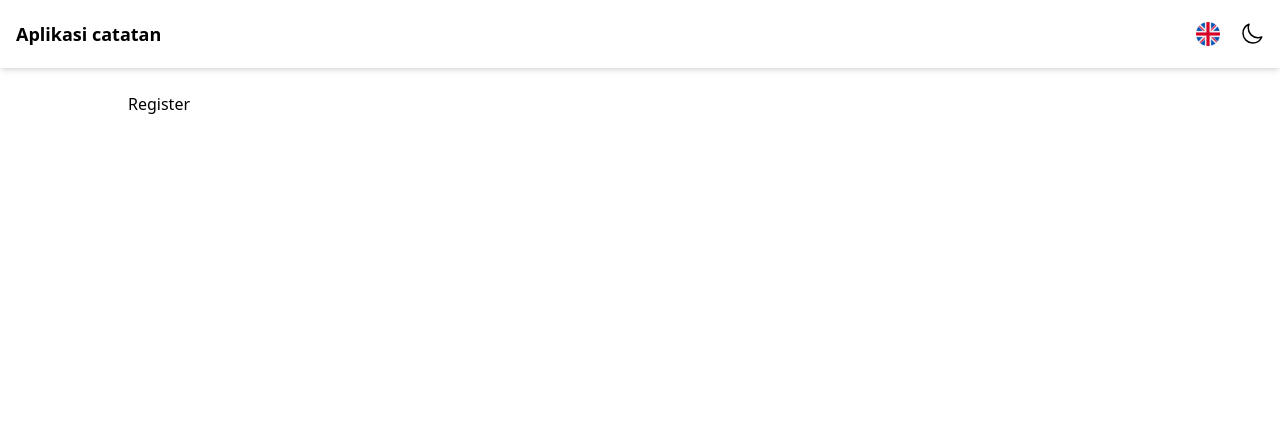
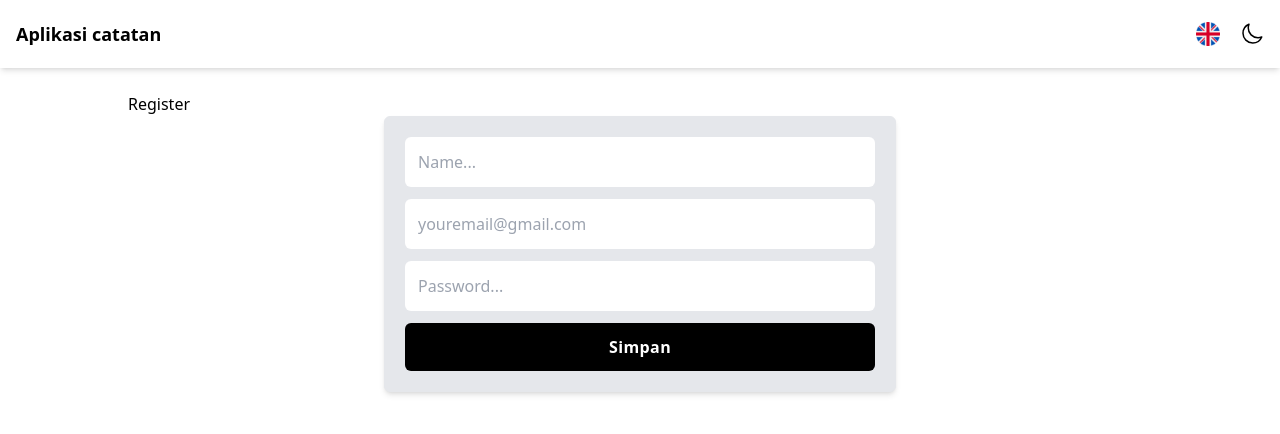
Before and after one commit to Maulidin-Ilham/dicoding-notes-v2, a React (Vite) app: page /register in a window 1280 px wide. Shown: the top 434 px of the page. Built offline with nearby package versions, Linux system fonts and the light colour scheme.

Commit message:
feat: Fetching register

```diff
--- a/src/App.jsx
+++ b/src/App.jsx
@@ -12,6 +12,7 @@ import Register from "./pages/Register";
 
 const App = () => {
   const [notes, setNotes] = useState(data);
+  const [userAuthenticated, setUserAuthenticated] = useState(false);
 
   const archivedNotes = notes.filter((note) => note.archived === true);
 
--- /dev/null
+++ b/src/hooks/useInput.jsx
@@ -0,0 +1,13 @@
+import { useState } from "react";
+
+const useInput = (defaultValue) => {
+  const [value, setValue] = useState(defaultValue);
+
+  const onValueChangeHandler = (event) => {
+    setValue(event.target.value);
+  };
+
+  return [value, onValueChangeHandler];
+};
+
+export default useInput;
--- /dev/null
+++ b/src/hooks/useLogin.jsx
@@ -0,0 +1,48 @@
+import { useEffect } from "react";
+
+const useLogin = () => {
+  const BASE_URL = "https://notes-api.dicoding.dev/v1";
+
+  const login = async ({ email, password }) => {
+    try {
+      const res = await fetch(`${BASE_URL}/login`, {
+        method: "POST",
+        headers: {
+          "Content-Type": "application/json",
+        },
+        body: JSON.stringify({ email, password }),
+      });
+      const responseJson = await res.json();
+      if (responseJson.status !== "success") {
+        alert(responseJson.message);
+        return { error: true, data: null };
+      }
+
+      return { error: false, data: responseJson.data };
+    } catch (error) {
+      console.log("login error");
+    }
+  };
+
+  useEffect(() => {
+    const initialLogin = async () => {
+      const { error, data } = await login({
+        email: "example@example.com",
+        password: "password123",
+      });
+      if (error) {
+        console.error("Login failed:", error);
+        // Handle login failure
+      } else {
+        console.log("Login successful:", data);
+        // Handle successful login
+      }
+    };
+
+    initialLogin();
+  }, []);
+
+  return { login };
+};
+
+export default useLogin;
--- /dev/null
+++ b/src/hooks/useRegister.jsx
@@ -0,0 +1,21 @@
+const useRegister = async ({ name, email, password }) => {
+  const BASE_URL = "https://notes-api.dicoding.dev/v1";
+  const response = await fetch(`${BASE_URL}/register`, {
+    method: "POST",
+    headers: {
+      "Content-Type": "application/json",
+    },
+    body: JSON.stringify({ name, email, password }),
+  });
+
+  const responseJson = await response.json();
+
+  if (responseJson.status !== "success") {
+    alert(responseJson.message);
+    return { status: "error", message: responseJson.message };
+  }
+
+  return { status: "success", message: responseJson.message };
+};
+
+export default useRegister;
--- a/src/pages/Register.jsx
+++ b/src/pages/Register.jsx
@@ -1,10 +1,76 @@
+import { useState } from "react";
 import Container from "../components/Container";
+import { useNavigate } from "react-router-dom";
+import useInput from "../hooks/useInput";
+import useRegister from "../hooks/useRegister";
 
 const Register = () => {
+  const navigate = useNavigate();
+
+  const [name, onNameChange] = useInput("");
+  const [email, onEmailChange] = useInput("");
+  const [password, onPasswordChange] = useInput("");
+
+  const register = async (name, email, password) => {
+    const { status, message } = await useRegister({ name, email, password });
+    if (status === "success") {
+      console.log({ status, message });
+      navigate("/login");
+    } else {
+      console.log({ status, message });
+    }
+  };
+
+  const handleSubmit = (e) => {
+    e.preventDefault();
+    register(name, email, password);
+  };
+
   return (
     <>
       <Container>
         <h1>Register</h1>
+        <div className="md:flex md:flex-col md:items-center">
+          <div className="bg-gray-200 border border-gray-200 p-5 rounded-md shadow-md md:w-7/12 lg:w-6/12">
+            <form
+              action=""
+              className="flex flex-col space-y-3 w-full"
+              onSubmit={handleSubmit}
+            >
+              <input
+                type="text"
+                placeholder="Name..."
+                className="p-3 rounded-md outline-none border border-transparent focus:border focus:border-gray-500"
+                required
+                value={name}
+                onChange={(e) => onNameChange(e)}
+              />
+              <input
+                type="email"
+                placeholder="youremail@gmail.com"
+                className="p-3 rounded-md outline-none border border-transparent focus:border focus:border-gray-500"
+                required
+                value={email}
+                onChange={(e) => onEmailChange(e)}
+              />
+              <input
+                type="text"
+                placeholder="Password..."
+                className="p-3 rounded-md outline-none border border-transparent focus:border focus:border-gray-500"
+                required
+                value={password}
+                onChange={(e) => onPasswordChange(e)}
+              />
+
+              <button
+                type="submit"
+                className="p-3 bg-black text-white rounded-md hover:opacity-80 transition  duration-200 ease-in-out"
+              >
+                <p className="font-bold tracking-wide text-base">Simpan</p>
+              </button>
+            </form>
+          </div>
+        </div>
       </Container>
     </>
   );
```
